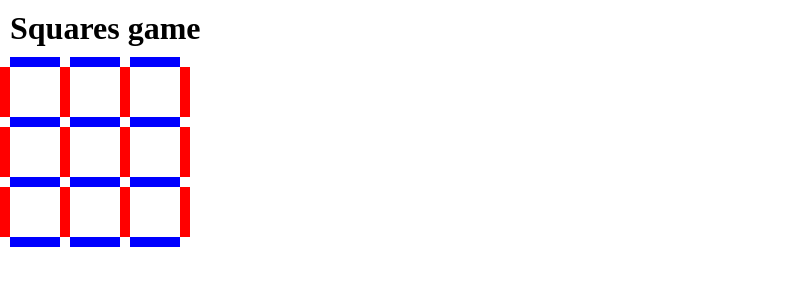
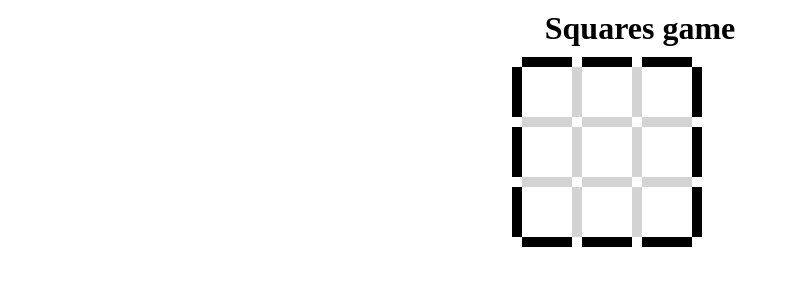
Before and after one commit to Jtoledoiq/squares-game, a plain HTML site: page index.html in a window 1280 px wide. Shown: the whole page, without its empty margins (0-798 px from the left). Drawn offline with nearby package versions, Linux system fonts and the light colour scheme; files that its build step writes are made by us from their sources.

Commit message:
Update css/css.scss

```diff
--- a/css/css.scss
+++ b/css/css.scss
@@ -9,7 +9,7 @@ $v: 50px;
 $size: $v+2*$h;
 
 .down{
-  background-color:blue;
+  background-color:lightgrey;
   width:$v;
   height:$h;
   position: absolute;
@@ -18,7 +18,7 @@ $size: $v+2*$h;
   top:$h+$v;
 }
 .right{
-  background-color:red;
+  background-color:lightgrey;;
   width:$h;
   height:$v;
   position: absolute;
@@ -26,7 +26,7 @@ $size: $v+2*$h;
   top:$h;
 }
 .up{
-  background-color:blue;
+  background-color:lightgrey;;
   width:$v;
   height:$h;
   position: absolute;
@@ -34,17 +34,29 @@ $size: $v+2*$h;
   z-index:1;
 }
 .left{
-  background-color:red;
+  background-color:lightgrey;;
   width:$h;
   height:$v;
   position: absolute;
   top:$h;
 }
 
+.black {background-color:black}
+
+.blue{background-color:blue}
+
+body {
+  display:flex;
+  flex-direction:column;
+  justify-content: center;
+   align-items:center;
+}
+
 h1{
   margin:10px;
 }
 
-#container {
+.hola{
   position:relative;
+  right:10%;
 }
```
